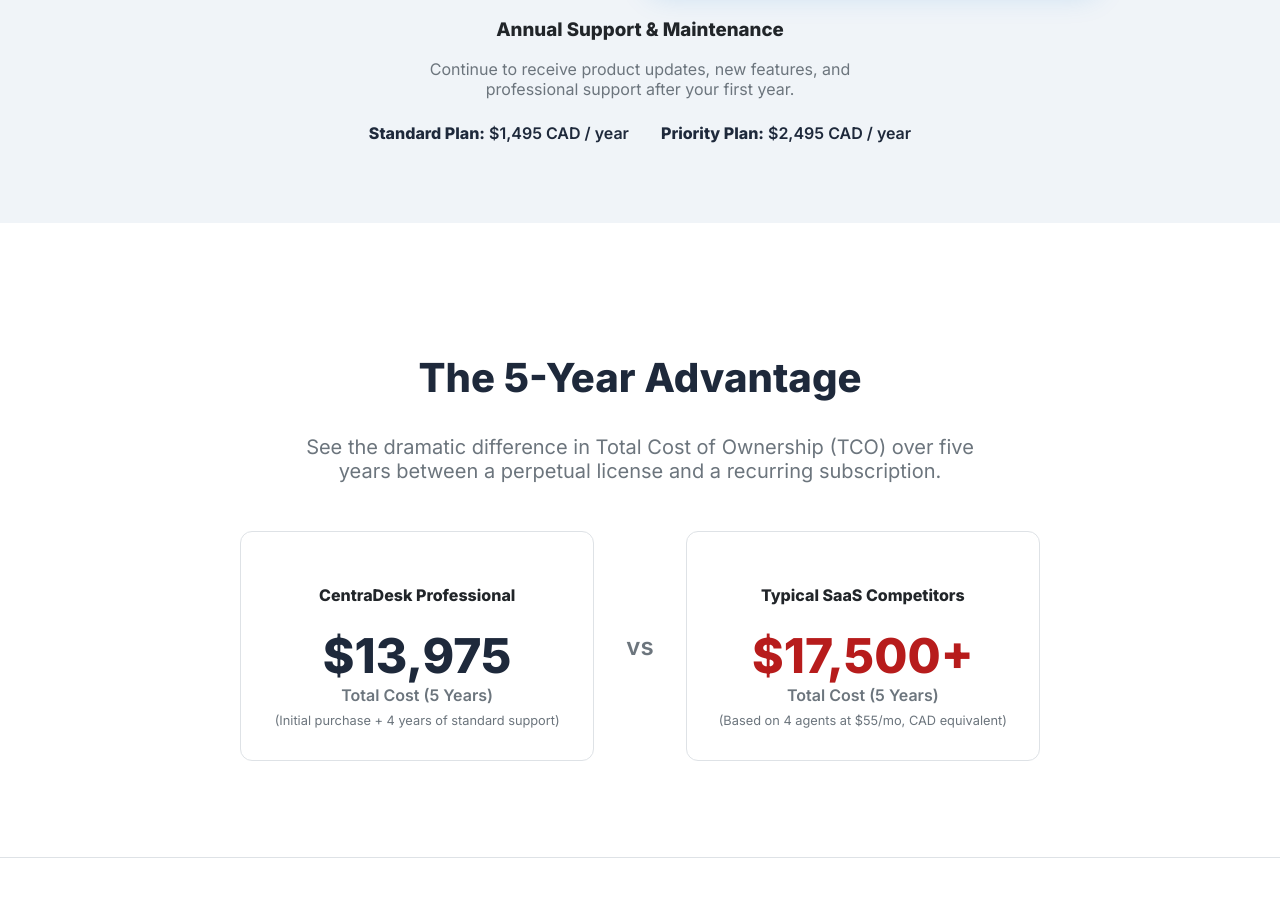
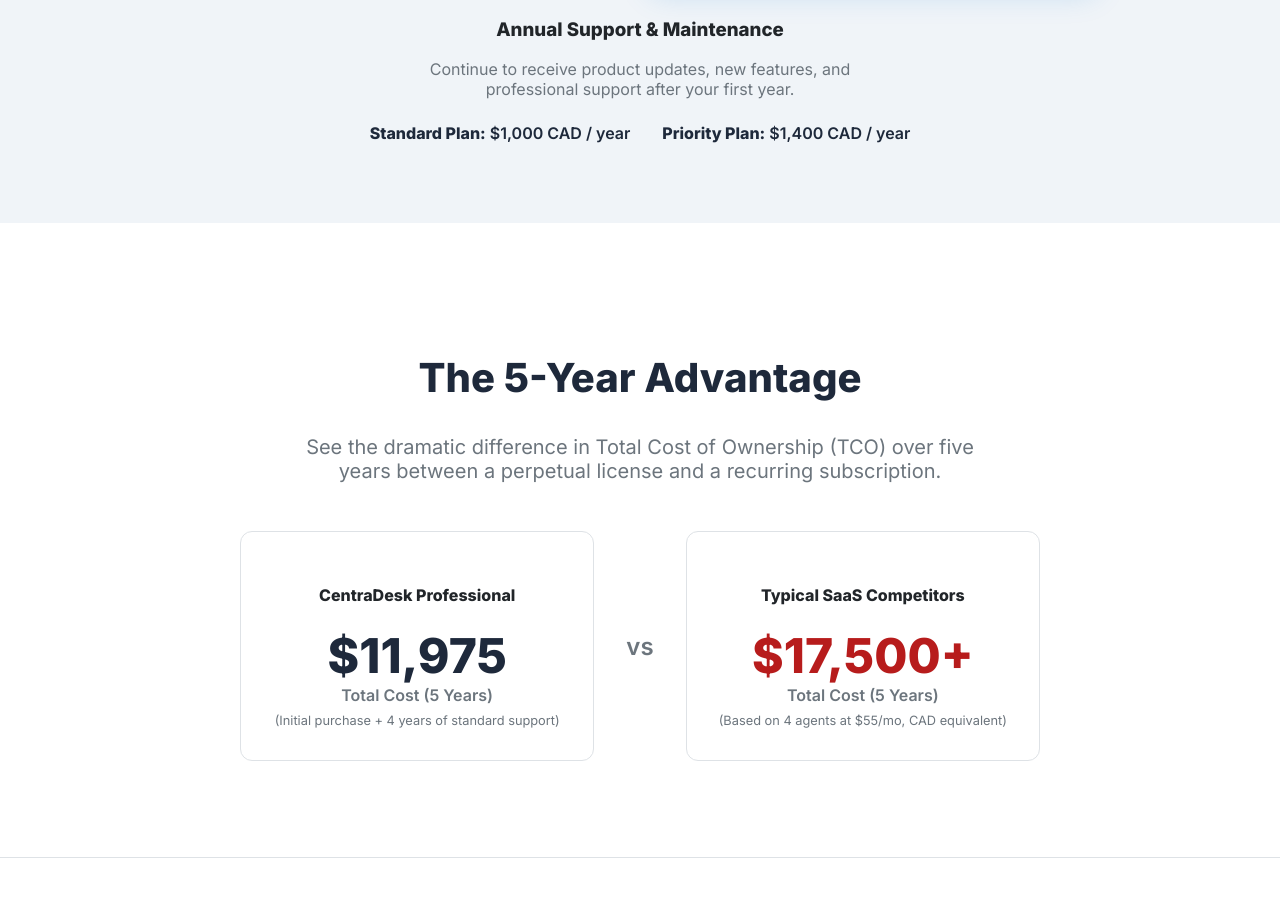
Before and after one commit to Cheetoyumyum/CentraDesk, an Astro site: page /pricing in a window 1280 px wide. Shown: the part 1280-2179 px from the top of the page. Built offline with nearby package versions, Linux system fonts and the light colour scheme; Astro itself is replaced by a stand-in of ours.

Commit message:
updating pricing

```diff
--- a/src/pages/pricing.astro
+++ b/src/pages/pricing.astro
@@ -61,8 +61,8 @@ import '../styles/global.css';
                     <h3>Annual Support & Maintenance</h3>
                     <p>Continue to receive product updates, new features, and professional support after your first year.</p>
                     <div class="support-tiers">
-                        <div><strong>Standard Plan:</strong> $1,495 CAD / year</div>
-                        <div><strong>Priority Plan:</strong> $2,495 CAD / year</div>
+                        <div><strong>Standard Plan:</strong> $1,000 CAD / year</div>
+                        <div><strong>Priority Plan:</strong> $1,400 CAD / year</div>
                     </div>
                 </div>
 			</div>
@@ -75,7 +75,7 @@ import '../styles/global.css';
 				<div class="comparison-grid">
 					<div class="product">
 						<h4>CentraDesk Professional</h4>
-						<div class="cost">$13,975</div>
+						<div class="cost">$11,975</div>
 						<div class="period">Total Cost (5 Years)</div>
 						<div class="note">(Initial purchase + 4 years of standard support)</div>
 					</div>
```
